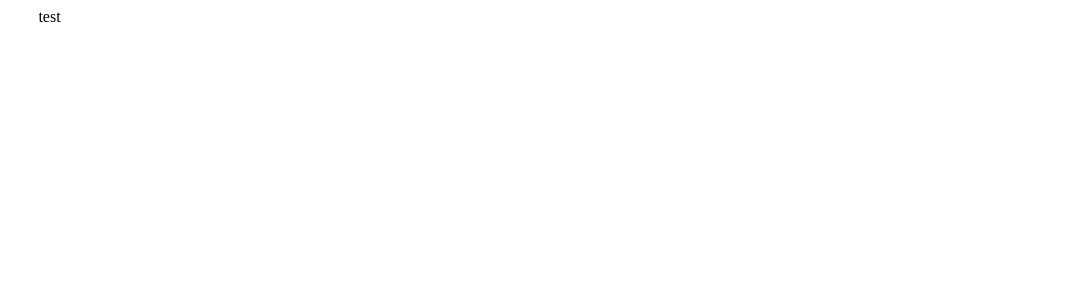
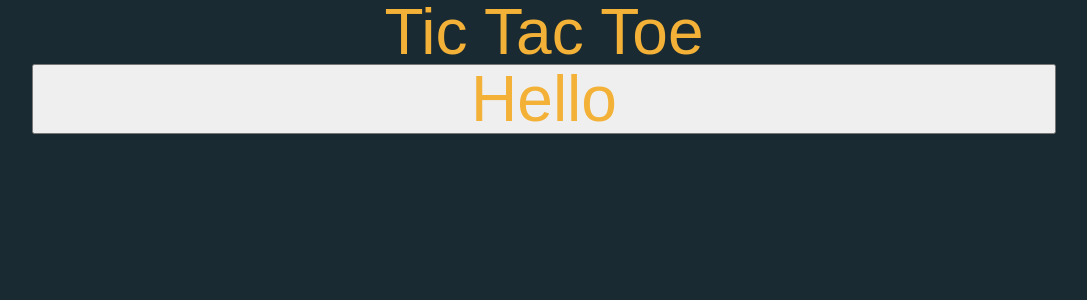
Before and after one commit to veilvokay/tic-tac-toe, a React (Create React App) app: page / in a window 1280 px wide. Shown: the top 300 px of the page, without its empty margins (96-1183 px from the left). Built offline with nearby package versions, Linux system fonts and the light colour scheme.

Commit message:
Added typography; Created Button Component; [WIP]: MainMenu

```diff
--- /dev/null
+++ b/src/components/Menu/index.tsx
@@ -0,0 +1,20 @@
+import './styles.scss'
+import React from 'react'
+import { Button } from '../layout/Button'
+
+const Menu = () => {
+  return (
+    <div className='main-menu'>
+        <Button
+          className='title-h1'
+          title='Hello'
+          onClick={() => {
+            alert('askldhaslk');
+
+          }}
+        />
+    </div>
+  )
+}
+
+export default Menu
--- /dev/null
+++ b/src/components/Menu/styles.scss
@@ -0,0 +1,5 @@
+@import '/src//styles/pxr.scss';
+
+.menu {
+    font-size: pxr(12);
+}
--- /dev/null
+++ b/src/components/layout/Button/index.tsx
@@ -0,0 +1,66 @@
+import './style.scss';
+
+import React, { CSSProperties, PropsWithChildren } from 'react';
+
+export type ButtonProps = PropsWithChildren<{
+    className?: string;
+    titleClassName?: string;
+    title: string;
+    children?: any;
+    style?: CSSProperties;
+    disabled?: boolean;
+    onClick?: (event: React.MouseEvent<HTMLElement>) => void;
+}>;
+
+export type InlineButtonProps = PropsWithChildren<ButtonProps & {
+    href?: string;
+    target?: string,
+}>;
+
+export const Button = (props: ButtonProps) => {
+
+    const { title, onClick, style, disabled } = props;
+    const className: string = `button ${props.className || ''} ${props.disabled ? 'disabled' : ''}`;
+
+    const p: React.ButtonHTMLAttributes<HTMLButtonElement> = {
+        className: className,
+        onClick: onClick,
+        style: style,
+        disabled: disabled,
+    };
+
+    const titleClassName = props.titleClassName;
+
+    return (
+        <button {...p}>
+            <span className={titleClassName}>
+                {title}
+                {props.children}
+            </span>
+        </button>
+    );
+};
+
+export const InlineButton = (props: InlineButtonProps) => {
+    const { title, onClick, style, href, target } = props;
+    const className: string = `button btn-inline ${props.className || ''}`;
+
+    const p: React.AnchorHTMLAttributes<HTMLAnchorElement> = {
+        className: className,
+        onClick: onClick,
+        style: style,
+        href: href,
+        target: target,
+    };
+
+    const titleClassName = props.titleClassName;
+
+    return (
+        <a {...p}>
+            <span className={titleClassName}>
+                {title}
+                {props.children}
+            </span>
+        </a>
+    );
+};
--- /dev/null
+++ b/src/components/layout/Button/style.scss
@@ -0,0 +1,6 @@
+.button {
+    width: 100%;
+    height: auto;
+    display: block;
+    text-align: center;
+}
--- a/src/pages/HomePage/index.tsx
+++ b/src/pages/HomePage/index.tsx
@@ -1,12 +1,15 @@
+import './styles.scss';
 import React from 'react'
 import Container from '../../components/layout/Container'
 import Page from '../../components/layout/Page'
+import Menu from '../../components/Menu';
 
 const HomePage = () => {
   return (
     <Page id='home-page' className='home-page'>
         <Container>
-            test
+            <h1 className="title-h1 home-page__title">Tic Tac Toe</h1>
+            <Menu />
         </Container>
     </Page>
   )
--- /dev/null
+++ b/src/pages/HomePage/styles.scss
@@ -0,0 +1,9 @@
+@import '/src/styles/pxr.scss';
+
+.home-page {
+    &__title {
+        margin: 0 auto;
+        width: 100%;
+        text-align: center;
+    }
+}
--- /dev/null
+++ b/src/styles/base.scss
@@ -0,0 +1,6 @@
+body {
+    margin: 0;
+    padding: 0;
+    background-color: var(--color-blue);
+    color: var(--color-blue);
+}
--- a/src/styles/index.scss
+++ b/src/styles/index.scss
@@ -1 +1,5 @@
+@import './pxr.scss';
 @import './variables.scss';
+@import './typography.scss';
+
+@import './base.scss';
--- /dev/null
+++ b/src/styles/pxr.scss
@@ -0,0 +1,4 @@
+@function pxr($value) {
+    $remValue: ($value / 16) + rem;
+    @return $remValue;
+}
--- /dev/null
+++ b/src/styles/typography.scss
@@ -0,0 +1,46 @@
+@import './variables';
+
+@mixin typography ($color, $font-family, $font-size, $font-weight, $letter-spacing:0, $line-height: normal) {
+    color: $color;
+    font-family: $font-family;
+    font-size: $font-size;
+    font-weight: $font-weight;
+    letter-spacing: $letter-spacing;
+    line-height: $line-height;
+}
+
+@mixin mixed-lbl($args...) {
+    @include typography($args...);
+}
+
+// TITLES
+@mixin title-h1 {
+    @include mixed-lbl(var(--color-orange), var(--main-font), var(--font-size-h1), var(--font-weight-400), var(--letter-spacing-h1), var(--line-height-h1))
+}
+@mixin title-h2 {
+    @include mixed-lbl(var(--color-orange), var(--main-font), var(--font-size-h2), var(--font-weight-400), var(--letter-spacing-h2), var(--line-height-h2));
+}
+@mixin title-h3 {
+    @include mixed-lbl(var(--color-orange), var(--main-font), var(--font-size-h3), var(--font-weight-400), var(--letter-spacing-h3), var(--line-height-h3));
+}
+@mixin title-h4 {
+    @include mixed-lbl(var(--color-orange), var(--main-font), var(--font-size-h4), var(--font-weight-400), var(--letter-spacing-h4), var(--line-height-h4));
+}
+
+html, body, div, span,
+h1, h2, h3, h4, h5, h6, p, blockquote,
+a, small, strong, ul, li, form, label,
+article, footer, header, nav, section, input, textarea, button {
+    &.title-h1 {
+        @include title-h1;
+    }
+    &.title-h2 {
+        @include title-h2;
+    }
+    &.title-h3 {
+        @include title-h3;
+    }
+    &.title-h4 {
+        @include title-h4;
+    }
+}
--- a/src/styles/variables.scss
+++ b/src/styles/variables.scss
@@ -1 +1,2 @@
+@import './variables.typography.scss';
 @import './variables.colors.scss';
--- /dev/null
+++ b/src/styles/variables.typography.scss
@@ -0,0 +1,25 @@
+:root {
+    // FONT
+    --main-font: 'BoldenVan', sans-serif;
+
+    // FONT SIZE
+    --font-size-h1: #{pxr(64)};
+    --font-size-h2: #{pxr(32)};
+    --font-size-h3: #{pxr(24)};
+    --font-size-h4: #{pxr(16)};
+
+    // FONT WEIGHT
+    --font-weight-400: 400;
+
+    // LETTER SPACING
+    --letter-spacing-h1: 0;
+    --letter-spacing-h2: 0;
+    --letter-spacing-h3: 0;
+    --letter-spacing-h4: 0;
+
+    // LINE HEIGHT
+    --line-height-h1: #{pxr(64)};
+    --line-height-h2: #{pxr(32)};
+    --line-height-h3: #{pxr(24)};
+    --line-height-h4: #{pxr(16)};
+}
```
